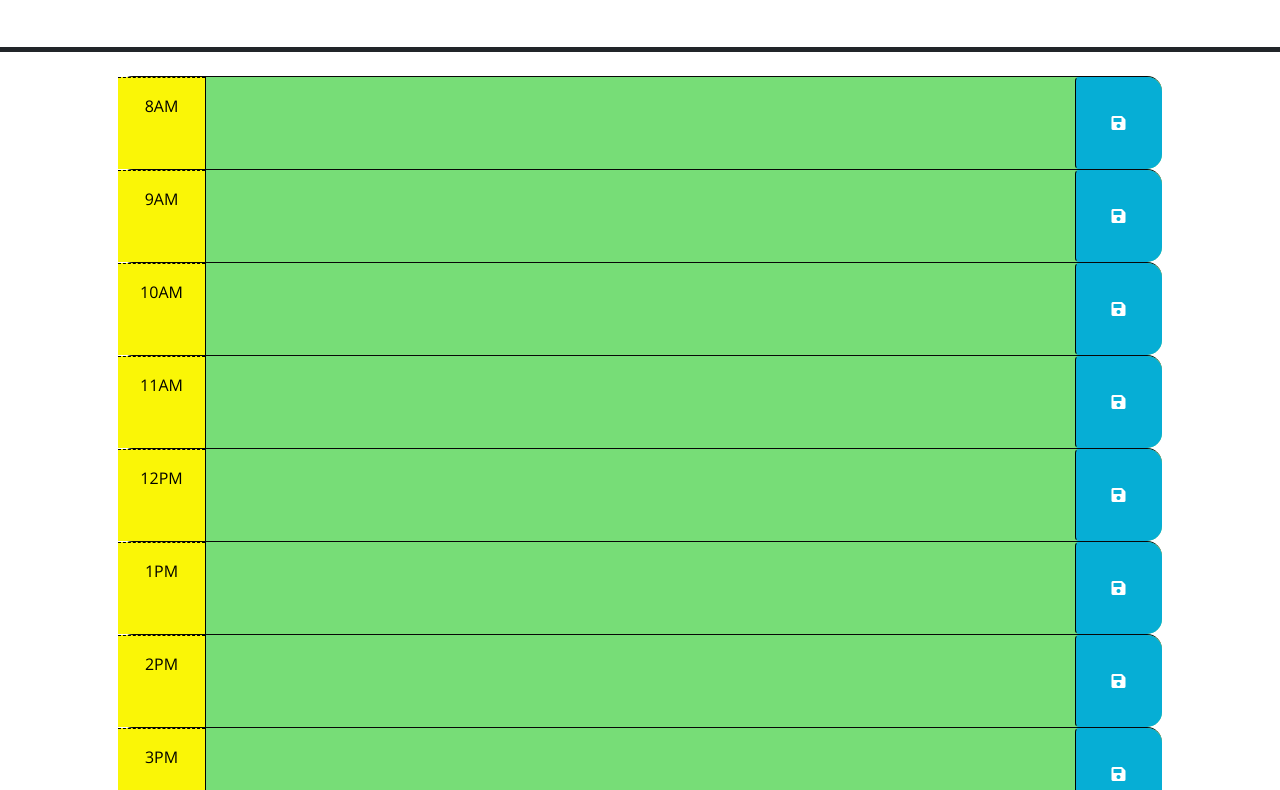
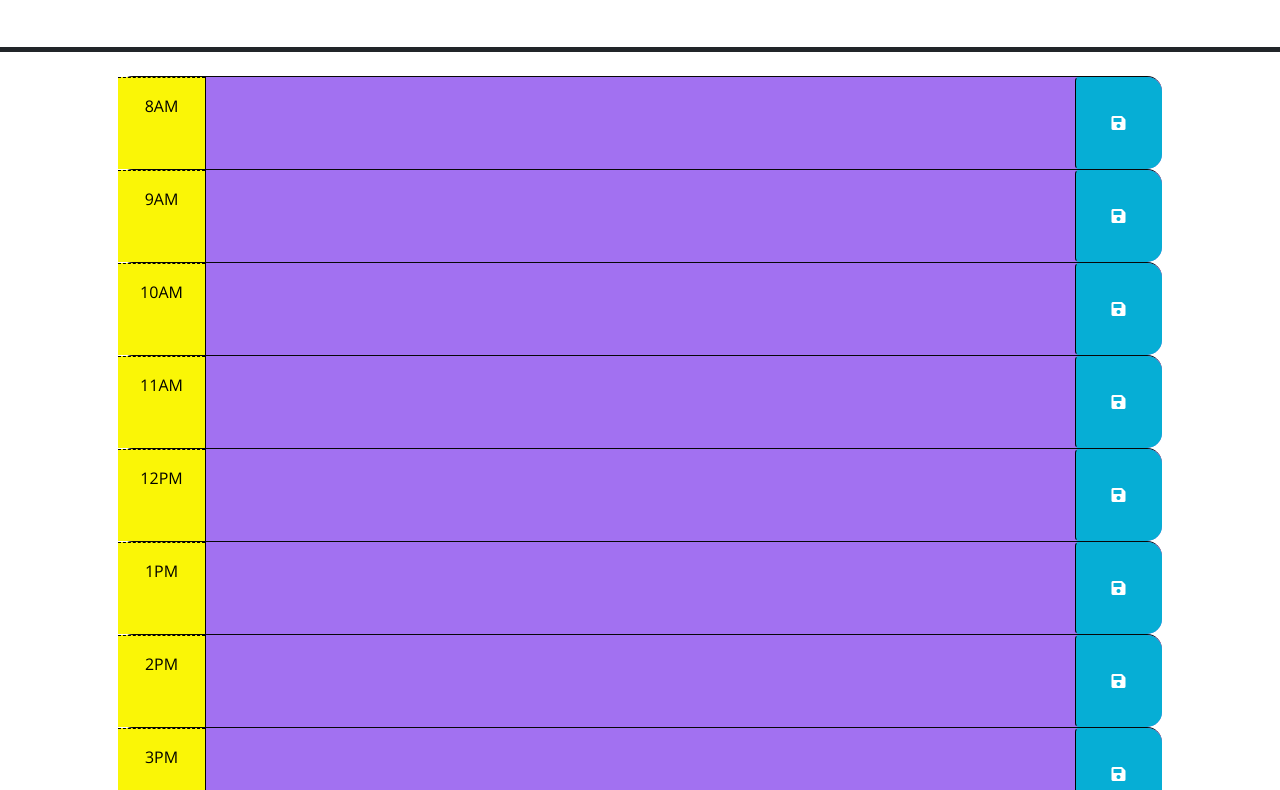
Before and after one commit to 13Blackmagic/All-day, a plain HTML site: page index.html in a window 1280 px wide. Shown: the part 268-1058 px from the top of the page. Drawn offline with nearby package versions, Linux system fonts and the light colour scheme; files that its build step writes are made by us from their sources.

Commit message:
fixed style.css

```diff
--- a/script.js
+++ b/script.js
@@ -97,14 +97,17 @@ $(document).ready(function () {
     //
     var timeDisplayEl = $("#time-display");
     var currentHour = dayjs().hour();
+    var currentMinute = dayjs().minute();
+    var currentSecond = dayjs().second();
     console.log("currenthour= ",currentHour);
     var currentTime = dayjs().format("h:00 A");
+    console.log("currenttime= ",currentTime);
     $(".time-block").each(function () {
       var blockHour = parseInt($(this).attr("id")[3] + $(this).attr("id")[4]);
       console.log("blockhour= ",blockHour);
-      if (blockHour < currentHour) {
+      if (blockHour < currentHour) { //if the blockhour is less than the current hour, then it is in the past
         $(this).addClass("past");
-      } else if (blockHour === currentHour) {
+      } else if (blockHour === currentHour) { //if the blockhour is equal to the current hour, then it is in the present
         $(this).removeClass("past");
         $(this).addClass("present");
       } else {
@@ -120,9 +123,10 @@ $(document).ready(function () {
     function displayTime() {
       var rightNow = dayjs().format('MMM DD, YYYY [at] hh:mm:ss a');
       timeDisplayEl.text(rightNow);
+      timeInterval = setInterval(displayTime, 1000);
+
     }
-    setInterval(displayTime, 1000);
-
+    // get any user input that was saved in localStorage and set
     $('#div8 .description').val(localStorage.getItem('div8'));
     $('#div9 .description').val(localStorage.getItem('div9'));
     $('#div10 .description').val(localStorage.getItem('div10'));
@@ -134,9 +138,13 @@ $(document).ready(function () {
     $('#div16 .description').val(localStorage.getItem('div16'));
     $('#div17 .description').val(localStorage.getItem('div17'));
 
-
     // Done: Add code to display the current date in the header of the page.
     // HINT: How can the Day.js library be used to get the current date?
-    $("#currentDay").text(dayjs().format("dddd, MMMM D, YYYY"));
+
+    $("#currentDay").text(dayjs().format("dddd, MMMM D, YYYY, [at] hh:mm:ss a,"));
+
+
+    displayTime;
+    setInterval(displayTime, 1000);
 
   });
--- a/02-Challenge/Develop/style.css
+++ b/style.css
@@ -40,17 +40,17 @@ textarea {
 
 .past {
   background-color: #d66a6a;
-  color: white;
+  color: rgb(248, 10, 10);
 }
 
 .present {
-  background-color: #ff6961;
-  color: white;
+  background-color: #0fdb20;
+  color: rgb(8, 238, 85);
 }
 
 .future {
-  background-color: #77dd77;
-  color: white;
+  background-color: #a271f1;
+  color: rgb(138, 90, 228);
 }
 
 .saveBtn {
```
Also changed, not shown: index.html (+0 -1 lines), 3 other files.
